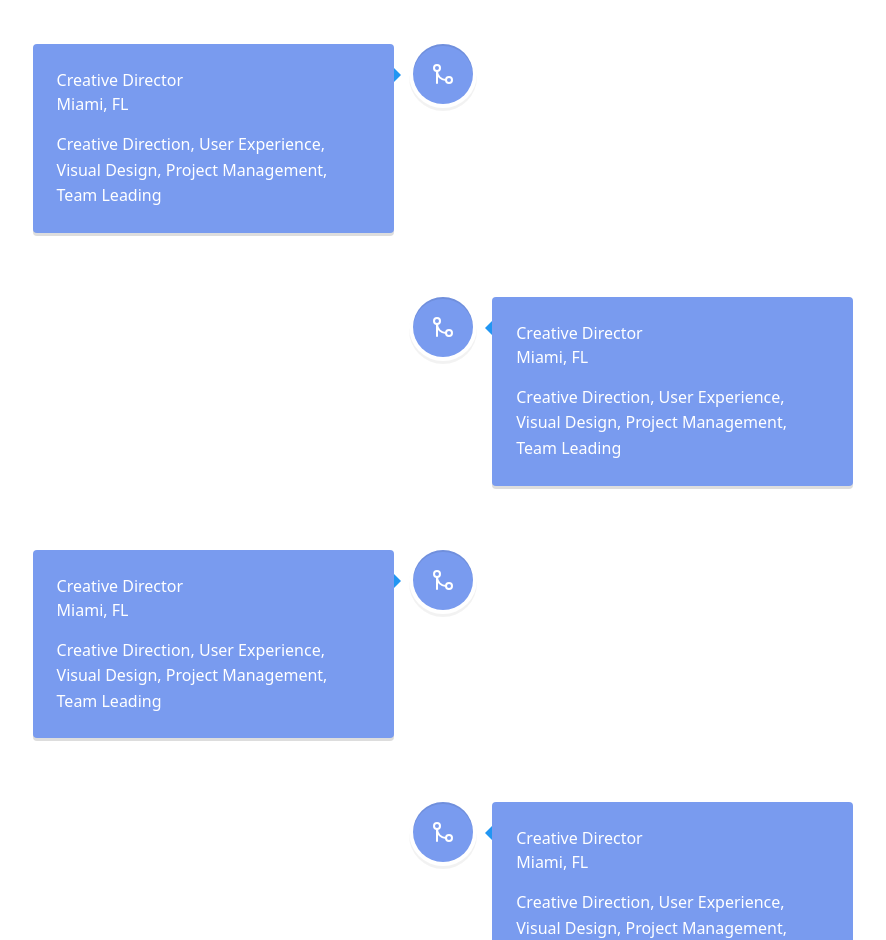
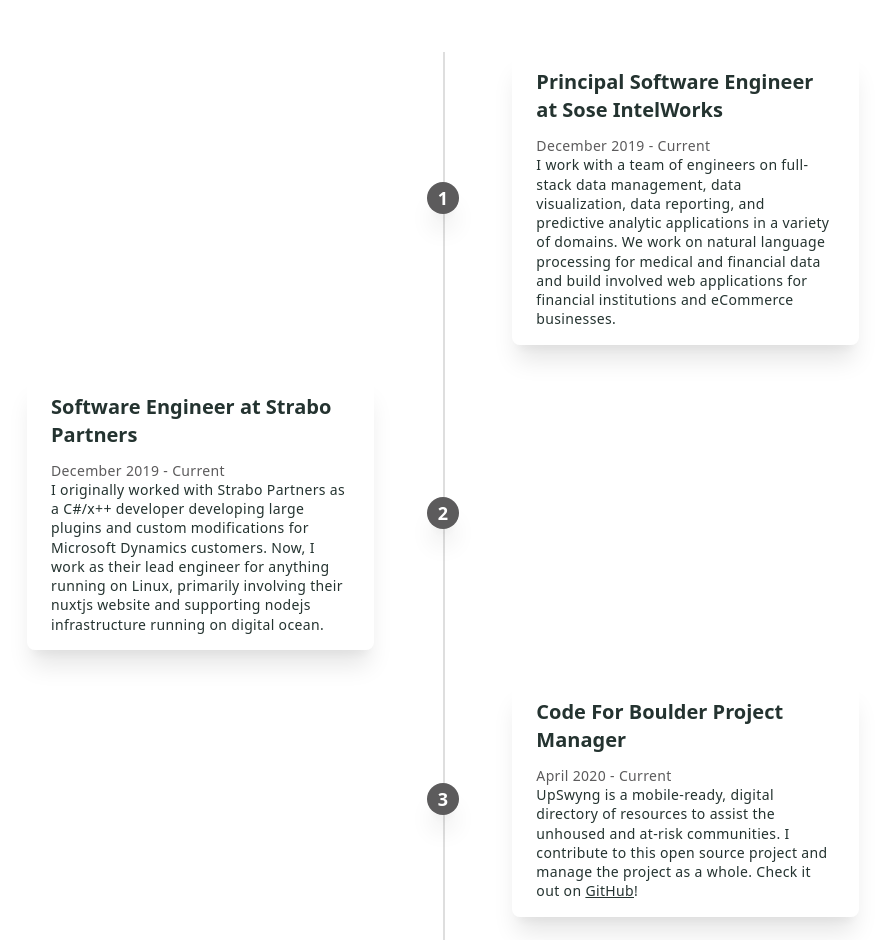
Before and after one commit to jollyjerr/portfolio-2021, a Next.js app: page / in a window 1280 px wide. Shown: the part 1860-2800 px from the top of the page, without its empty margins (197-1083 px from the left). Built offline with nearby package versions, Linux system fonts and the light colour scheme.

Commit message:
:sparkles: Good stuff

```diff
--- /dev/null
+++ b/components/DynamicEditor.tsx
@@ -0,0 +1,7 @@
+import dynamic from "next/dynamic";
+
+const DynamicEditor = dynamic(() => import("./Editor"), { ssr: false });
+
+export default function Editor() {
+  return <DynamicEditor />;
+}
--- a/components/Editor.tsx
+++ b/components/Editor.tsx
@@ -1,4 +1,4 @@
-import { LiveEditor, LivePreview, LiveProvider } from "react-live";
+import { LiveEditor, LiveError, LivePreview, LiveProvider } from "react-live";
 
 import React from "react";
 import duotoneDark from "prism-react-renderer/themes/nightOwl";
@@ -33,7 +33,10 @@
   return (
     <LiveProvider code={code}>
       <div className="flex flex-wrap">
-        <LivePreview className="md:w-1/2 xs:w-40 h-60" />
+        <div className="grid grid-cols-1 md:w-1/2 xs:w-40 h-60">
+          <LivePreview className="md:w-1/2 xs:w-40 h-60" />
+          <LiveError className="invisible lg:visible md:w-1/2" />
+        </div>
         <LiveEditor
           className="md:w-1/2 xs:w-40 md:mt-36 shadow-md rounded-md border-2 border-gray-500"
           // style={{ fontFamily: "Nunito" }}
--- a/components/Timeline.tsx
+++ b/components/Timeline.tsx
@@ -1,79 +1,91 @@
-import "react-vertical-timeline-component/style.min.css";
-
-import {
-  VerticalTimeline,
-  VerticalTimelineElement,
-} from "react-vertical-timeline-component";
-
-import { GitMerge } from "react-feather";
 import React from "react";
 
 const blue = "#799bef";
 
 const Timeline = () => {
   return (
-    <VerticalTimeline animate={false}>
-      <VerticalTimelineElement
-        className="vertical-timeline-element--work"
-        contentStyle={{ background: blue, color: "#fff" }}
-        contentArrowStyle={{ borderRight: "7px solid  rgb(33, 150, 243)" }}
-        date="2011 - present"
-        iconStyle={{ background: blue, color: "#fff" }}
-        icon={<GitMerge />}
-      >
-        <h3 className="vertical-timeline-element-title">Creative Director</h3>
-        <h4 className="vertical-timeline-element-subtitle">Miami, FL</h4>
-        <p>
-          Creative Direction, User Experience, Visual Design, Project
-          Management, Team Leading
-        </p>
-      </VerticalTimelineElement>
-      <VerticalTimelineElement
-        className="vertical-timeline-element--work"
-        contentStyle={{ background: blue, color: "#fff" }}
-        contentArrowStyle={{ borderRight: "7px solid  rgb(33, 150, 243)" }}
-        date="2011 - present"
-        iconStyle={{ background: blue, color: "#fff" }}
-        icon={<GitMerge />}
-      >
-        <h3 className="vertical-timeline-element-title">Creative Director</h3>
-        <h4 className="vertical-timeline-element-subtitle">Miami, FL</h4>
-        <p>
-          Creative Direction, User Experience, Visual Design, Project
-          Management, Team Leading
-        </p>
-      </VerticalTimelineElement>
-      <VerticalTimelineElement
-        className="vertical-timeline-element--work"
-        contentStyle={{ background: blue, color: "#fff" }}
-        contentArrowStyle={{ borderRight: "7px solid  rgb(33, 150, 243)" }}
-        date="2011 - present"
-        iconStyle={{ background: blue, color: "#fff" }}
-        icon={<GitMerge />}
-      >
-        <h3 className="vertical-timeline-element-title">Creative Director</h3>
-        <h4 className="vertical-timeline-element-subtitle">Miami, FL</h4>
-        <p>
-          Creative Direction, User Experience, Visual Design, Project
-          Management, Team Leading
-        </p>
-      </VerticalTimelineElement>
-      <VerticalTimelineElement
-        className="vertical-timeline-element--work"
-        contentStyle={{ background: blue, color: "#fff" }}
-        contentArrowStyle={{ borderRight: "7px solid  rgb(33, 150, 243)" }}
-        date="2011 - present"
-        iconStyle={{ background: blue, color: "#fff" }}
-        icon={<GitMerge />}
-      >
-        <h3 className="vertical-timeline-element-title">Creative Director</h3>
-        <h4 className="vertical-timeline-element-subtitle">Miami, FL</h4>
-        <p>
-          Creative Direction, User Experience, Visual Design, Project
-          Management, Team Leading
-        </p>
-      </VerticalTimelineElement>
-    </VerticalTimeline>
+    <div className="container mx-auto w-full h-full">
+      <div className="relative wrap overflow-hidden p-10 h-full">
+        <div
+          className="border-2-2 absolute border-opacity-20 border-gray h-full border invisible md:visible"
+          style={{ left: "50%" }}
+        ></div>
+        <div className="mb-8 md:flex justify-between items-center w-full">
+          <div className="order-1 w-5/12 "></div>
+          <div className="z-20 flex items-center order-1 bg-gray shadow-xl w-8 h-8 rounded-full">
+            <h1 className="mx-auto text-white font-semibold text-lg">1</h1>
+          </div>
+          <div className="order-1 rounded-lg shadow-xl md:w-5/12 w-full px-6 py-4">
+            <h3 className="mb-3 font-bold text-xl">
+              Principal Software Engineer at Sose IntelWorks{" "}
+            </h3>
+            <div className="text-sm leading-snug tracking-wide text-opacity-100">
+              <p className="text-gray">December 2019 - Current</p>
+              <p>
+                I work with a team of engineers on full-stack data management,
+                data visualization, data reporting, and predictive analytic
+                applications in a variety of domains. We work on natural
+                language processing for medical and financial data and build
+                involved web applications for financial institutions and
+                eCommerce businesses.
+              </p>
+            </div>
+          </div>
+        </div>
+
+        <div className="mb-8 md:flex justify-between flex-row-reverse items-center w-full">
+          <div className="order-1 w-5/12"></div>
+          <div className="z-20 flex items-center order-1 bg-gray shadow-xl w-8 h-8 rounded-full">
+            <h1 className="mx-auto text-white font-semibold text-lg">2</h1>
+          </div>
+          <div className="order-1 rounded-lg shadow-xl md:w-5/12 w-full px-6 py-4">
+            <h3 className="mb-3 font-bold text-xl">
+              Software Engineer at Strabo Partners{" "}
+            </h3>
+            <div className="text-sm leading-snug tracking-wide text-opacity-100">
+              <p className="text-gray">December 2019 - Current</p>
+              <p>
+                I originally worked with Strabo Partners as a C#/x++ developer
+                developing large plugins and custom modifications for Microsoft
+                Dynamics customers. Now, I work as their lead engineer for
+                anything running on Linux, primarily involving their nuxtjs
+                website and supporting nodejs infrastructure running on digital
+                ocean.
+              </p>
+            </div>
+          </div>
+        </div>
+
+        <div className="mb-8 md:flex justify-between items-center w-full">
+          <div className="order-1 w-5/12"></div>
+          <div className="z-20 flex items-center order-1 bg-gray shadow-xl w-8 h-8 rounded-full">
+            <h1 className="mx-auto text-white font-semibold text-lg">3</h1>
+          </div>
+          <div className="order-1 rounded-lg shadow-xl md:w-5/12 w-full px-6 py-4">
+            <h3 className="mb-3 font-bold text-xl">
+              Code For Boulder Project Manager{" "}
+            </h3>
+            <div className="text-sm leading-snug tracking-wide text-opacity-100">
+              <p className="text-gray">April 2020 - Current</p>
+              <p>
+                UpSwyng is a mobile-ready, digital directory of resources to
+                assist the unhoused and at-risk communities. I contribute to
+                this open source project and manage the project as a whole.
+                Check it out on{" "}
+                <a
+                  className="underline"
+                  target="blank"
+                  href="https://github.com/CodeForBoulder/upswyng"
+                >
+                  GitHub
+                </a>
+                !
+              </p>
+            </div>
+          </div>
+        </div>
+      </div>
+    </div>
   );
 };
 
--- a/package.json
+++ b/package.json
@@ -17,13 +17,11 @@
     "react-dom": "17.0.1",
     "react-feather": "^2.0.9",
     "react-live": "^2.2.3",
-    "react-reveal": "^1.2.2",
-    "react-vertical-timeline-component": "^3.3.1"
+    "react-reveal": "^1.2.2"
   },
   "devDependencies": {
     "@types/node": "^14.14.9",
     "@types/react": "^17.0.0",
-    "@types/react-vertical-timeline-component": "^3.0.0",
     "postcss-preset-env": "^6.7.0",
     "prettier": "^2.2.1",
     "tailwindcss": "^2.0.1",
--- a/pages/index.tsx
+++ b/pages/index.tsx
@@ -1,4 +1,4 @@
-import Editor from "../components/Editor";
+import DynamicEditor from "../components/DynamicEditor";
 import Fade from "react-reveal/Fade";
 import Footer from "../components/Footer";
 import React from "react";
@@ -24,7 +24,7 @@
             Jeremiah Tabb
           </h1>
         </div>
-        <Editor />
+        <DynamicEditor />
       </section>
       <Fade
         left
--- a/tailwind.config.js
+++ b/tailwind.config.js
@@ -16,6 +16,7 @@
       black: "#243330",
       red: "#7e2649",
       orange: "#e37e48",
+      white: colors.white,
     },
     backgroundColor: (theme) => ({
       ...theme("colors"),
```
Also changed, not shown: 1 other file (tests, documents, lock files or other folders).
